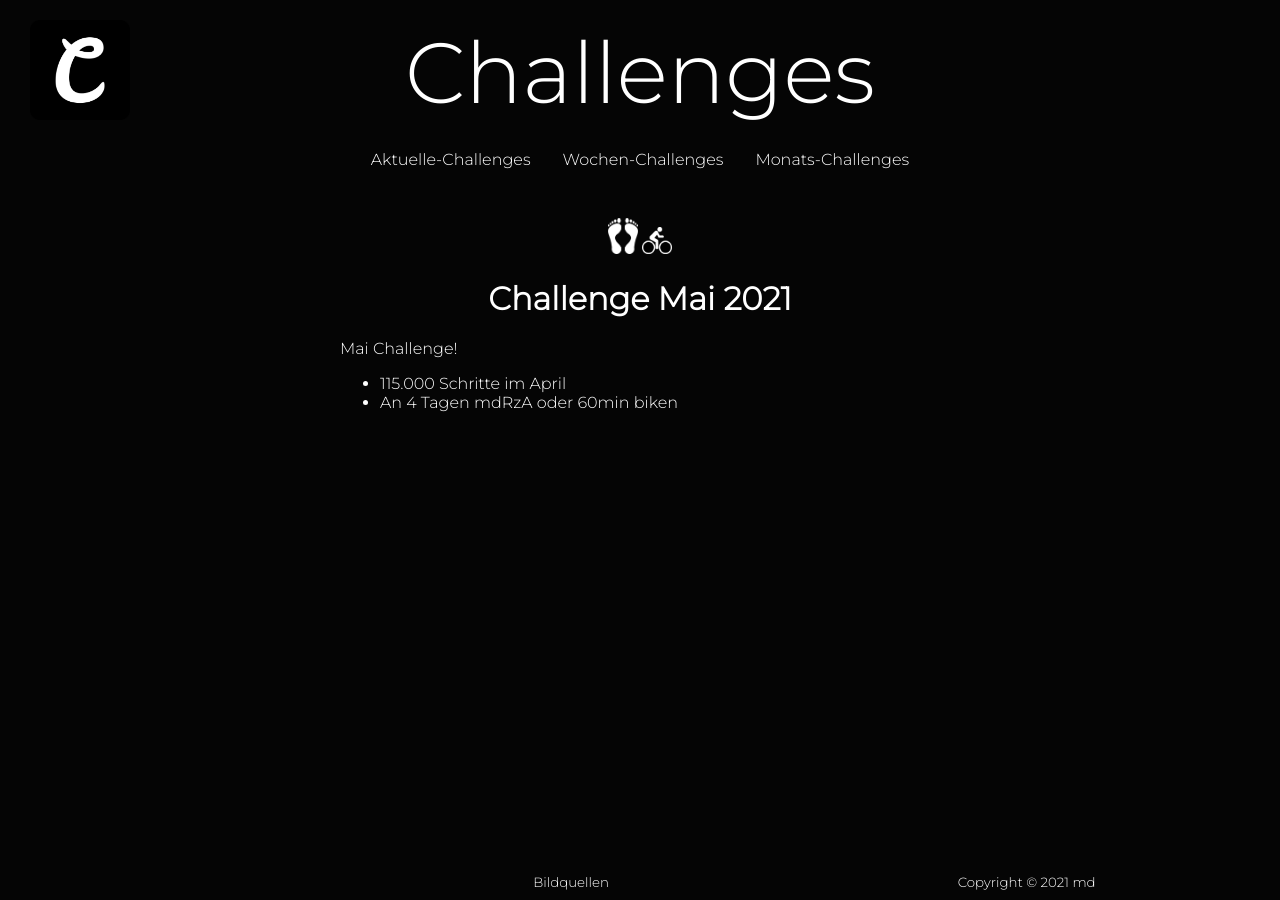
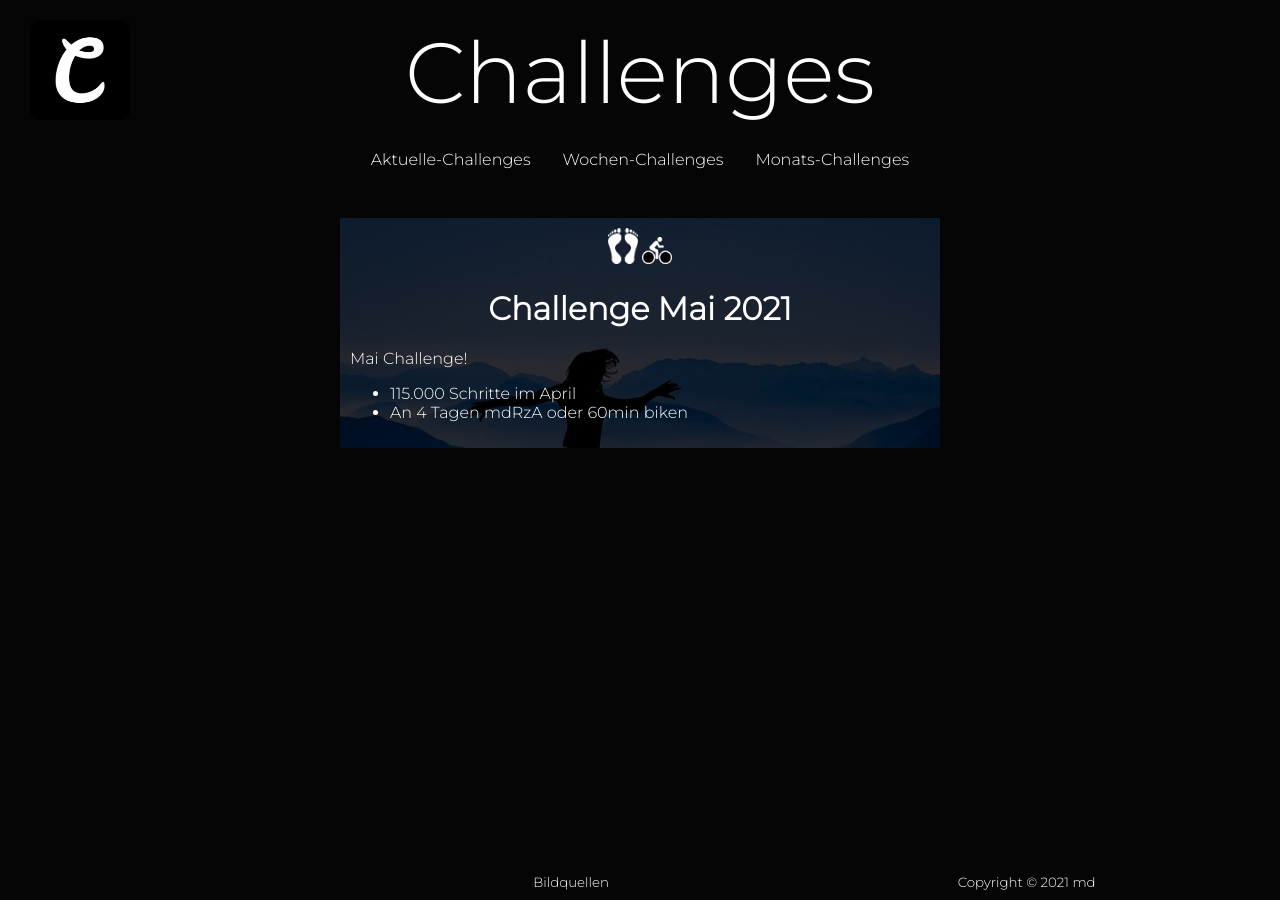
Before and after one commit to MichaelDiers/challenges, a Jekyll site: the page built from _posts/2021-04-30-challenge-mai.md, in a window 1280 px wide. Built offline with Jekyll 4.4.1, drawn with Linux system fonts in a browser that asks for light colours.

Commit message:
new post layout

```diff
--- a/_layouts/post.html
+++ b/_layouts/post.html
@@ -1,7 +1,10 @@
 ---
 layout: default
 ---
-<div class="post">
+<div class="post" style="background: linear-gradient(
+  rgba(0, 0, 0, 0.8),
+  rgba(0, 0, 0, 0.8)
+  ), url('{{ site.baseurl }}/assets/images/{{ page.image }}')">
   <div class="icons">
     {% for type in page.types %}
       {% for img in site.data.images %}
--- a/_sass/post.scss
+++ b/_sass/post.scss
@@ -1,4 +1,5 @@
 .post {
+    padding: 10px;
     display: grid;
     grid-template-columns: 1fr;
     grid-template-rows: auto auto;
```
